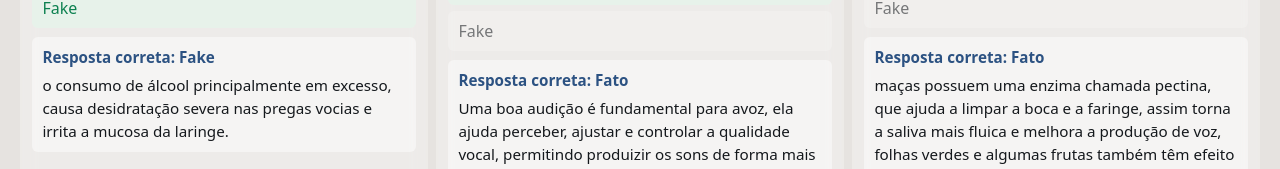
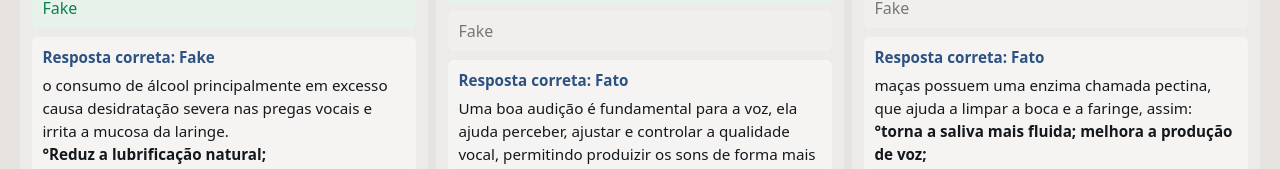
Before and after one commit to medeiros0/teste, a React (Vite) app: page / in a window 1280 px wide. Both pictures are taken after a click on the button "Mostrar todas as respostas corretas". Shown: the part 4648-4817 px from the top of the page. Built offline with nearby package versions, Linux system fonts and the light colour scheme.

Commit message:
alterações

```diff
--- a/src/components/QuizCard.css
+++ b/src/components/QuizCard.css
@@ -178,4 +178,5 @@
   margin: 0;
   color: var(--color-text);
   font-weight: 400;
+  white-space: pre-line;
 }
--- a/src/components/QuizCard.tsx
+++ b/src/components/QuizCard.tsx
@@ -106,7 +106,12 @@ export function QuizCard({ item, index, revealAnswers }: QuizCardProps) {
         {revealAnswers && correctOption && (
   <div className="quiz-card__feedback quiz-card__feedback--reveal" role="status">
     <strong>Resposta correta: {correctOption.label}</strong>
-            <p className="quiz-card__explanation">{item.explanation}</p>
+
+    <p
+      className="quiz-card__explanation"
+      dangerouslySetInnerHTML={{ __html: item.explanation }}
+    />
+
   </div>
 )}
 
@@ -115,8 +120,13 @@ export function QuizCard({ item, index, revealAnswers }: QuizCardProps) {
     className={`quiz-card__feedback ${isCorrect ? "quiz-card__feedback--ok" : "quiz-card__feedback--bad"}`}
     role="status"
   >
-            <strong>{isCorrect ? "Acertou!" : "Errou."}</strong>
-            <p className="quiz-card__explanation">{item.explanation}</p>
+    <strong>{isCorrect ? "Fato!" : "Fake."}</strong>
+
+    <p
+      className="quiz-card__explanation"
+      dangerouslySetInnerHTML={{ __html: item.explanation }}
+    />
+
   </div>
 )}
       </div>
--- a/src/data/quizQuestions.json
+++ b/src/data/quizQuestions.json
@@ -6,7 +6,7 @@
       { "id": "fato", "label": "Fato", "correct": false },
       { "id": "fake", "label": "Fake", "correct": true }
     ],
-    "explanation": "o consumo de álcool principalmente em excesso, causa desidratação severa nas pregas vocias e irrita a mucosa da laringe."
+    "explanation": "o consumo de álcool principalmente em excesso causa desidratação severa nas pregas vocais e irrita a mucosa da laringe.\n<strong>°Reduz a lubrificação natural;\n°Consequências: Rouquidão, esforço vocal excessivo."
 
   },
   {
@@ -16,7 +16,7 @@
       { "id": "fato", "label": "Fato", "correct": true },
       { "id": "fake", "label": "Fake", "correct": false }
     ],
-    "explanation": "Uma boa audição é fundamental para  avoz, ela ajuda perceber, ajustar e controlar a qualidade vocal, permitindo produizir os sons de forma mais adequada."
+    "explanation": "Uma boa audição é fundamental para a voz, ela ajuda perceber, ajustar e controlar a qualidade vocal, permitindo produizir os sons de forma mais adequada."
   },
   {
     "id": "q3",
@@ -25,7 +25,7 @@
       { "id": "fato", "label": "Fato", "correct": true },
       { "id": "fake", "label": "Fake", "correct": false }
     ],
-    "explanation": "maças possuem uma enzima chamada pectina, que ajuda a limpar a boca e a faringe, assim torna a saliva mais fluica e melhora a produção de voz, folhas verdes e algumas frutas também têm efeito adstringente e contribuem para esse processo."
+    "explanation": "maças possuem uma enzima chamada pectina, que ajuda a limpar a boca e a faringe, assim:\n<strong>°torna a saliva mais fluida; melhora a produção de voz;</strong>folhas verdes e algumas frutas também têm efeito adstringente e contribuem para esse processo."
   },
   {
     "id": "q4",
@@ -34,7 +34,7 @@
       { "id": "fato", "label": "Fato", "correct": true },
       { "id": "fake", "label": "Fake", "correct": false }
     ],
-    "explanation": "o tabagismo prejudica as pregas vocais e todo o sistema respiratorio, causando irritação e inchaço, aumento de secreções, pigarro e tosse. Alem disso, é um dos principais responsavei pelo desnvolvimento de câncer de laringe e de pulmão."
+    "explanation": "o tabagismo prejudica as pregas vocais e todo o sistema respiratorio, causando;\n<strong>°irritação e inchaço;\n°aumento de secreções;\n°pigarro e tosse;</strong> Alem disso, é um dos principais responsavei pelo desnvolvimento de câncer de laringe e de pulmão."
   },
   {
     "id": "q5",
@@ -61,7 +61,7 @@
       { "id": "fato", "label": "Fato", "correct": true },
       { "id": "fake", "label": "Fake", "correct": false }
     ],
-    "explanation": "gritar faz mal para a voz pois exige um esforço excessivo das pregas vocais, aumentando o atrito e o impacto entre elas. Esse uso intenso pode causar: irritação e inchaço e desgaste da mucosa. Além disso, o hábito de gritar favorece o aparecimento de sintomas como roquidão e cansaço vocal, podedno evoluir para alterações mais persistente se mantido com frequência."
+    "explanation": "gritar faz mal para a voz pois exige um esforço excessivo das pregas vocais, aumentando o atrito e o impacto entre elas. Esse uso intenso pode causar:\n<strong>°irritação e inchaço;\n°desgaste da mucosa;</strong>Além disso, o hábito de gritar favorece o aparecimento de sintomas como roquidão e cansaço vocal, podedno evoluir para alterações mais persistente se mantido com frequência."
   },
   {
     "id": "q8",
```
Lines whose indentation alone changed are shown as unchanged.
